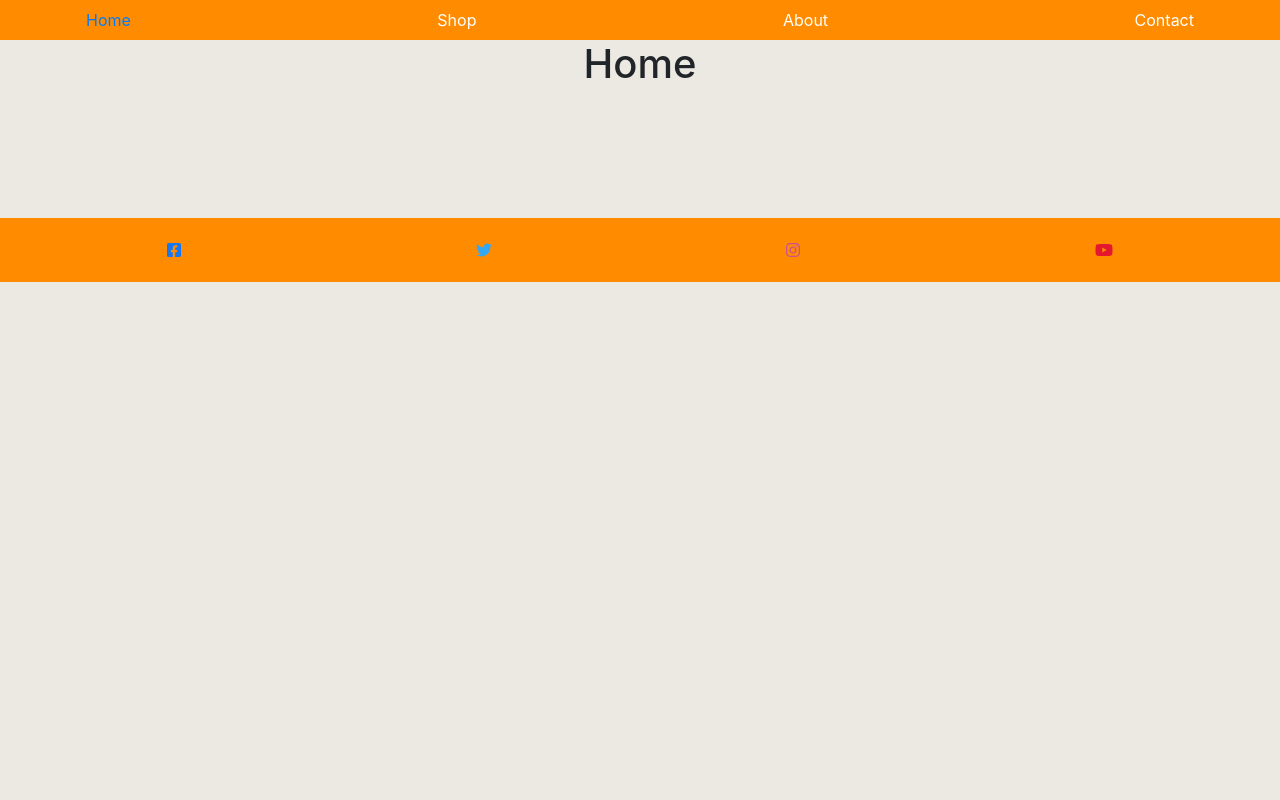
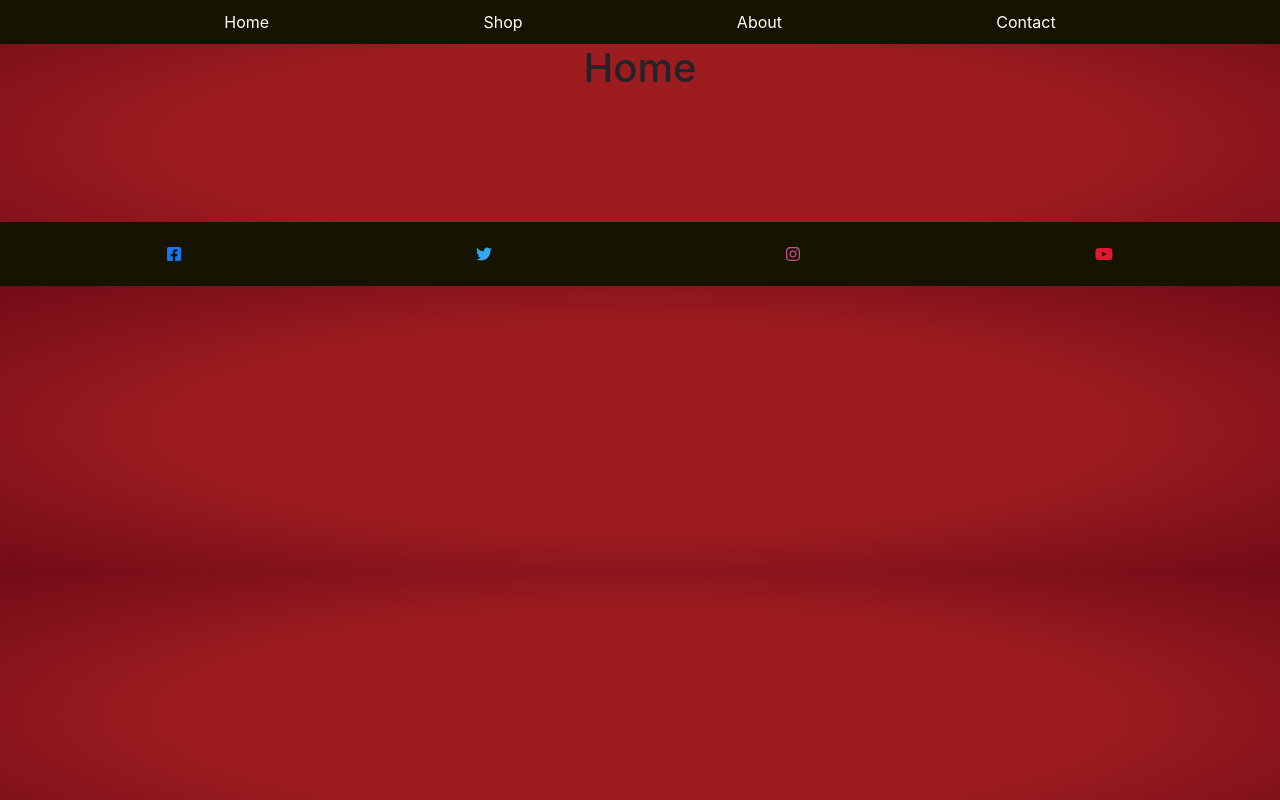
Before and after one commit to Givaramahfoud/alleppo-sweets, a React (Create React App) app: page / in a window 1280 px wide. Built offline with nearby package versions, Linux system fonts and the light colour scheme.

Commit message:
remove dropdown icons and buttons

```diff
--- a/src/App.css
+++ b/src/App.css
@@ -5,7 +5,7 @@
 }
 
 .body {
-	background-color: rgb(235, 233, 225);
+	background: radial-gradient(#9d1c20 50%, #720b17 100%);
 }
 
 .App {
@@ -13,21 +13,33 @@
 }
 
 .headers {
-	background-color: darkorange;
+	background-color: rgb(22, 20, 1);
+	display: flex;
+	justify-items: center;
+	justify-content: space-evenly;
+	padding: 10px;
+	position: sticky;
+	top: 0px;
 }
+
 .navs {
 	color: #fff;
 }
+
+.navs:hover {
+	color: #B0954A;
+}
+
 
 .footer {
 	margin-top: 130px;
 	display: flex;
 	justify-items: center;
 	justify-content: space-around;
-	background-color: darkorange;
+	background-color: rgb(22, 20, 1);
 	padding: 20px;
-	position: -webkit-sticky;
 	position: sticky;
+	bottom: 0px;
 }
 
 .cardDeck {
@@ -39,7 +51,7 @@
 	flex: 20%;
 	/* max-height: 225px; */
 	margin: 5px;
-
+	width: fit-content;
 }
 
 .open {
@@ -49,116 +61,69 @@
 }
 
 .collapse {
-	background-color: rgb(235, 233, 225);
+	background: transparent;
 }
 
 .openSlide {
 	display: flex;
 	flex-wrap: wrap;
-	background-color: rgb(235, 233, 225);
+	/* display: grid;
+	grid-template-columns: repeat(5,1fr);
+	grid-template-rows: repeat(1,1fr);  */
+	/* width: 200%; */
+	background: transparent;
 }
 
 .openSlide2 {
 	display: flex;
 	flex-wrap: wrap;
-	background-color: rgb(235, 233, 225);
+	background: transparent;
 }
 
 .openSlide3 {
 	display: flex;
 	flex-wrap: wrap;
-  background-color: rgb(235, 233, 225);
+	background: transparent;
 }
 
 .cardStyle {
-	flex: 25%;
+	flex: 2%;
+	display: flex;
+	flex-wrap: wrap;
+	/* width: 100%; */
 	margin: 5px;
-	position: relative;
+	/* position: relative; */
 	display: grid;
 	justify-items: center;
+
 }
 
 .titles {
 	font-size: 18px;
 	font-weight: bold;
-	color: darkorange;
-	/* background-color: rgb(241, 163, 35); */
-	border-bottom: 2px solid darkorange;
-	border-radius: 40px;
-	margin: 0px 35px;
+	color: #F1DF8D;
+	background-color: black;
+	/* margin: 0px 45px; */
+	padding: 5px;
 }
 
-.btns{
+.btns {
 	border: none;
-  /* outline: none; */
 	margin: 5px;
 	background-color: transparent;
 	color: black;
 }
 
-.btns:hover{
+/* .btns:hover {
 	border: none;
 	outline: none;
+} */
+
+.imgSize {
+	box-shadow: 1px 1px 1px 1px rgb(202, 196, 196);
+	/* width: 70%;
+	height: 100px; */
 }
-
-/* Hang */
-
-@keyframes icons {
-  0% {
-    -webkit-transform: translateY(8px);
-    transform: translateY(8px);
-  }
-
-  50% {
-    -webkit-transform: translateY(4px);
-    transform: translateY(4px);
-  }
-
-  100% {
-    -webkit-transform: translateY(8px);
-    transform: translateY(8px);
-  }
-}
-
-
-.icons {
-  display: inline-block;
-  vertical-align: middle;
-  -webkit-transform: perspective(1px) translateZ(0);
-  transform: perspective(1px) translateZ(0);
-  box-shadow: 0 0 1px rgba(0, 0, 0, 0);
-}
-
-.icons:hover,
-.icons:focus,
-.icons:active {
-  -webkit-animation-name: icons;
-  animation-name: icons;
-  -webkit-animation-duration: .3s, 1.5s;
-  animation-duration: .9s, 9.5s;
-  -webkit-animation-delay: 0s, .3s;
-  animation-delay: 0s, .3s;
-  -webkit-animation-timing-function: ease-out, ease-in-out;
-  animation-timing-function: ease-out, ease-in-out;
-  -webkit-animation-iteration-count: 1, infinite;
-  animation-iteration-count: 3, infinite;
-  -webkit-animation-fill-mode: forwards;
-  animation-fill-mode: forwards;
-  -webkit-animation-direction: normal, alternate;
-  animation-direction: normal, alternate;
-}
-
-.icons{
-  color: black;
-  background-color: transparent;
-  width: 60%;
-  outline: none;
-}
-
-.imgSize{
-  box-shadow: 1px 1px 4px 2px rgb(202, 196, 196);
-}
-
 
 .CardTitle {
 	font-size: 18px;
@@ -224,13 +189,12 @@
 	text-align: center;
 }
 
-
 label {
 	color: darkorange;
 	margin: 5px;
 }
 
-.contact-btn{
+.contact-btn {
 	border: none;
 	margin: 10px;
 	padding: 5px;
--- a/src/Components/About.js
+++ b/src/Components/About.js
@@ -18,22 +18,17 @@ export default function About() {
     return (
         <div>
             {/* Header */}
-            <Nav className='headers'>
-                <div className='container navbar'>
-                    <NavItem >
-                        <Link to="/" style={{ textDecoration: 'none' }} className='navs' >Home</Link>
-                    </NavItem>
-                    <NavItem>
-                        <Link to="/shop" style={{ textDecoration: 'none' }} className='navs' >Shop</Link>
-                    </NavItem>
-                    <NavItem>
-                        <Link to="/about" style={{ textDecoration: 'none' }} className='navs' className='active'>About</Link>
-                    </NavItem>
-                    <NavItem>
-                        <Link to="/contact" style={{ textDecoration: 'none' }} className='navs'>Contact</Link>
-                    </NavItem>
-                </div>
-            </Nav>
+            <div className=' headers '>
+
+                <a href="/" style={{ textDecoration: 'none' }} className='navs'>Home</a>
+
+                <a href="/shop" style={{ textDecoration: 'none' }} className='navs'>Shop</a>
+
+                <a href="/about" style={{ textDecoration: 'none' }} className='navs'>About</a>
+
+                <a href="/contact" style={{ textDecoration: 'none' }} className='navs'>Contact</a>
+
+            </div>
             <h1>About</h1>
 
             {/* Footer */}
--- a/src/Components/Contact.js
+++ b/src/Components/Contact.js
@@ -20,22 +20,17 @@ export default function Contact() {
     return (
         <div className='body'>
             {/* Header */}
-            <Nav className='headers'>
-                <div className='container navbar'>
-                    <NavItem >
-                        <Link to="/" style={{ textDecoration: 'none' }} className='navs' >Home</Link>
-                    </NavItem>
-                    <NavItem>
-                        <Link to="/shop" style={{ textDecoration: 'none' }} className='navs' >Shop</Link>
-                    </NavItem>
-                    <NavItem>
-                        <Link to="/about" style={{ textDecoration: 'none' }} className='navs'>About</Link>
-                    </NavItem>
-                    <NavItem>
-                        <Link to="/contact" style={{ textDecoration: 'none' }} className='navs' className='active'>Contact</Link>
-                    </NavItem>
-                </div>
-            </Nav>
+            <div className=' headers '>
+
+                <a href="/" style={{ textDecoration: 'none' }} className='navs'>Home</a>
+
+                <a href="/shop" style={{ textDecoration: 'none' }} className='navs'>Shop</a>
+
+                <a href="/about" style={{ textDecoration: 'none' }} className='navs'>About</a>
+
+                <a href="/contact" style={{ textDecoration: 'none' }} className='navs'>Contact</a>
+
+            </div>
             <Form className='form' >
                 <h3 className='contactUs'>Contact us</h3>
                 <FormGroup className="mb-2 mr-sm-2 mb-sm-0">
--- a/src/Components/Home.js
+++ b/src/Components/Home.js
@@ -19,22 +19,17 @@ const Home = (props) => {
 
         <div>
             {/* Header */}
-            <Nav className='headers'>
-                <div className='container navbar'>
-                    <NavItem >
-                        <Link to="/" style={{ textDecoration: 'none' }} className='navs' className='active' >Home</Link>
-                    </NavItem>
-                    <NavItem>
-                        <Link to="/shop" style={{ textDecoration: 'none' }} className='navs' >Shop</Link>
-                    </NavItem>
-                    <NavItem>
-                        <Link to="/about" style={{ textDecoration: 'none' }} className='navs'>About</Link>
-                    </NavItem>
-                    <NavItem>
-                        <Link to="/contact" style={{ textDecoration: 'none' }} className='navs'>Contact</Link>
-                    </NavItem>
-                </div>
-            </Nav>
+            <div className=' headers '>
+
+                <a href="/" style={{ textDecoration: 'none' }} className='navs'>Home</a>
+
+                <a href="/shop" style={{ textDecoration: 'none' }} className='navs'>Shop</a>
+
+                <a href="/about" style={{ textDecoration: 'none' }} className='navs'>About</a>
+
+                <a href="/contact" style={{ textDecoration: 'none' }} className='navs'>Contact</a>
+
+            </div>
 
             <h1>Home</h1>
 
--- a/src/Components/Shop.js
+++ b/src/Components/Shop.js
@@ -314,7 +314,9 @@ export default function Shop() {
             'محشية لوز',
             'محشية نستلة',
             'محشية نسكافيه',
-            'مرّة'
+            'مرّة',
+            'شوكولا ساده',
+            'شوكولا مرّة'
         ],
 
         Mlabas: [
@@ -353,47 +355,40 @@ export default function Shop() {
     return (
         <div>
             {/* Header */}
-            <Nav className='headers '>
-                <div className='container navbar'>
-                    <NavItem >
-                        <Link to="/" style={{ textDecoration: 'none' }} className='navs' >Home</Link>
-                    </NavItem>
-                    <NavItem>
-                        <Link to="/shop" style={{ textDecoration: 'none' }} className='navs' className='active'>Shop</Link>
-                    </NavItem>
-                    <NavItem>
-                        <Link to="/about" style={{ textDecoration: 'none' }} className='navs'>About</Link>
-                    </NavItem>
-                    <NavItem>
-                        <Link to="/contact" style={{ textDecoration: 'none' }} className='navs'>Contact</Link>
-                    </NavItem>
+            <div className=' headers '>
+
+                <a href="/" style={{ textDecoration: 'none' }} className='navs'>Home</a>
+
+                <a href="/shop" style={{ textDecoration: 'none' }} className='navs'>Shop</a>
+
+                <a href="/about" style={{ textDecoration: 'none' }} className='navs'>About</a>
+
+                <a href="/contact" style={{ textDecoration: 'none' }} className='navs'>Contact</a>
+
             </div>
-                </Nav>
 
             {/* the container of the Cards */}
             <div className='container'>
                 <section className='cardDeck'>
+
                     <div className={isOpen ? 'open' : 'cards'} >
+                        <button onClick={toggle} className='btns'>
                             <img src={Salad} alt="Card image cap" width='200px' className='imgSize' />
 
                             <p className='titles'>حلو ناشف</p>
-
-                        <button onClick={toggle} className='btns'>
-                            <img src="https://img.icons8.com/material/64/000000/circled-chevron-down--v1.png" className='icons' />
                         </button>
 
                         <Collapse isOpen={isOpen}>
-
                             <div className='openSlide'>
                                 {state.HelwNashef.map(title => (
                                     <div className='cardStyle'>
+                                        <button className='btns' >
                                             <CardImg src={Salad} alt="Card image cap" />
                                             <CardTitle className='CardTitle' >{title.split(" ").slice(0, 4).join(" ")}</CardTitle>
-                                        <Button className='btn-dark bg-dark' >select</Button>
+                                        </button>
                                     </div>
                                 ))}
                             </div>
-
                         </Collapse>
 
                     </div>
@@ -401,13 +396,13 @@ export default function Shop() {
 
 
                     <div className={isOpen2 ? 'open' : 'cards'}>
+
+
+
+                        <button onClick={toggle2} className='btns'>
                             <img src={Salad} alt="Card image cap" width='200px' className='imgSize' />
 
                             <p className='titles'>راحة</p>
-
-
-                        <button onClick={toggle2} className='btns'>
-                            <img src="https://img.icons8.com/material/64/000000/circled-chevron-down--v1.png" className='icons' />
                         </button>
 
                         <Collapse isOpen={isOpen2} >
@@ -425,16 +420,12 @@ export default function Shop() {
                         </Collapse>
                     </div>
 
+                    <div className={isOpen3 ? 'open' : 'cards'}>
 
-
-                    <div className={isOpen3 ? 'open' : 'cards'}>
+                        <button onClick={toggle3} className='btns'>
                             <img src={Salad} alt="Card image cap" width='200px' className='imgSize' />
 
                             <p className='titles'>حلو عربي</p>
-
-
-                        <button onClick={toggle3} className='btns'>
-                            <img src="https://img.icons8.com/material/64/000000/circled-chevron-down--v1.png" className='icons' />
                         </button>
 
                         <Collapse isOpen={isOpen3} >
@@ -453,13 +444,10 @@ export default function Shop() {
                     </div>
 
                     <div className={isOpen4 ? 'open' : 'cards'}>
+                        <button onClick={toggle4} className='btns'>
                             <img src={Salad} alt="Card image cap" width='200px' className='imgSize' />
 
                             <p className='titles'>مكسرات</p>
-
-
-                        <button onClick={toggle4} className='btns'>
-                            <img src="https://img.icons8.com/material/64/000000/circled-chevron-down--v1.png" className='icons' />
                         </button>
 
                         <Collapse isOpen={isOpen4} >
@@ -478,13 +466,10 @@ export default function Shop() {
                     </div>
 
                     <div className={isOpen5 ? 'open' : 'cards'}>
+                        <button onClick={toggle5} className='btns'>
                             <img src={Salad} alt="Card image cap" width='200px' className='imgSize' />
 
                             <p className='titles'>بذورات</p>
-
-
-                        <button onClick={toggle5} className='btns'>
-                            <img src="https://img.icons8.com/material/64/000000/circled-chevron-down--v1.png" className='icons' />
                         </button>
 
                         <Collapse isOpen={isOpen5}>
@@ -503,13 +488,10 @@ export default function Shop() {
                     </div>
 
                     <div className={isOpen6 ? 'open' : 'cards'}>
+                        <button onClick={toggle6} className='btns'>
                             <img src={Salad} alt="Card image cap" width='200px' className='imgSize' />
 
                             <p className='titles'>قهوة</p>
-
-
-                        <button onClick={toggle6} className='btns'>
-                            <img src="https://img.icons8.com/material/64/000000/circled-chevron-down--v1.png" className='icons' />
                         </button>
 
                         <Collapse isOpen={isOpen6}>
@@ -528,13 +510,10 @@ export default function Shop() {
                     </div>
 
                     <div className={isOpen7 ? 'open' : 'cards'}>
+                        <button onClick={toggle7} className='btns'>
                             <img src={Salad} alt="Card image cap" width='200px' className='imgSize' />
 
                             <p className='titles'>تمر</p>
-
-
-                        <button onClick={toggle7} className='btns'>
-                            <img src="https://img.icons8.com/material/64/000000/circled-chevron-down--v1.png" className='icons' />
                         </button>
 
                         <Collapse isOpen={isOpen7}>
@@ -553,13 +532,10 @@ export default function Shop() {
                     </div>
 
                     <div className={isOpen8 ? 'open' : 'cards'}>
+                        <button onClick={toggle8} className='btns'>
                             <img src={Salad} alt="Card image cap" width='200px' className='imgSize' />
 
                             <p className='titles'>شوكولا</p>
-
-
-                        <button onClick={toggle8} className='btns'>
-                            <img src="https://img.icons8.com/material/64/000000/circled-chevron-down--v1.png" className='icons' />
                         </button>
 
                         <Collapse isOpen={isOpen8}>
@@ -578,13 +554,10 @@ export default function Shop() {
                     </div>
 
                     <div className={isOpen9 ? 'open' : 'cards'}>
+                        <button onClick={toggle9} className='btns'>
                             <img src={Salad} alt="Card image cap" width='200px' className='imgSize' />
 
                             <p className='titles'>ملبس</p>
-
-
-                        <button onClick={toggle9} className='btns'>
-                            <img src="https://img.icons8.com/material/64/000000/circled-chevron-down--v1.png" className='icons' />
                         </button>
 
                         <Collapse isOpen={isOpen9}>
@@ -603,13 +576,10 @@ export default function Shop() {
                     </div>
 
                     <div className={isOpen10 ? 'open' : 'cards'}>
+                        <button onClick={toggle10} className='btns'>
                             <img src={Salad} alt="Card image cap" width='200px' className='imgSize' />
 
                             <p className='titles'>سكاكر</p>
-
-
-                        <button onClick={toggle10} className='btns'>
-                            <img src="https://img.icons8.com/material/64/000000/circled-chevron-down--v1.png" className='icons' />
                         </button>
 
                         <Collapse isOpen={isOpen10}>
@@ -628,13 +598,10 @@ export default function Shop() {
                     </div>
 
                     <div className={isOpen11 ? 'open' : 'cards'}>
+                        <button onClick={toggle11} className='btns'>
                             <img src={Salad} alt="Card image cap" width='200px' className='imgSize' />
 
                             <p className='titles'>نوغا فستق</p>
-
-
-                        <button onClick={toggle11} className='btns'>
-                            <img src="https://img.icons8.com/material/64/000000/circled-chevron-down--v1.png" className='icons' />
                         </button>
 
                         <Collapse isOpen={isOpen11}>
@@ -653,13 +620,10 @@ export default function Shop() {
                     </div>
 
                     <div className={isOpen12 ? 'open' : 'cards'}>
+                        <button onClick={toggle12} className='btns'>
                             <img src={Salad} alt="Card image cap" width='200px' className='imgSize' />
 
                             <p className='titles'>هريسة اللوز</p>
-
-
-                        <button onClick={toggle12} className='btns'>
-                            <img src="https://img.icons8.com/material/64/000000/circled-chevron-down--v1.png" className='icons' />
                         </button>
 
                         <Collapse isOpen={isOpen12}>
@@ -677,14 +641,11 @@ export default function Shop() {
                         </Collapse>
                     </div>
 
-                    <div className={isOpen13 ? 'open' : 'cards'}>
+                    {/* <div className={isOpen13 ? 'open' : 'cards'}>
+                        <button onClick={toggle13} className='btns'>
                             <img src={Salad} alt="Card image cap" width='200px' className='imgSize' />
 
                             <p className='titles'> وايفرز</p>
-
-
-                        <button onClick={toggle13} className='btns'>
-                            <img src="https://img.icons8.com/material/64/000000/circled-chevron-down--v1.png" className='icons' />
                         </button>
 
                         <Collapse isOpen={isOpen13}>
@@ -700,7 +661,7 @@ export default function Shop() {
                                 ))}
                             </div>
                         </Collapse>
-                    </div>
+                    </div> */}
                 </section>
             </div>
 
```
Lines whose indentation alone changed are shown as unchanged.
